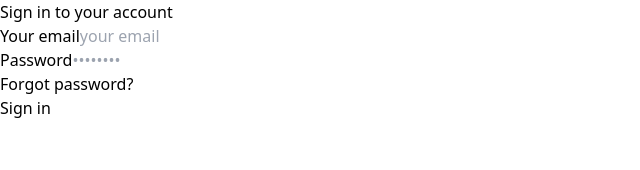
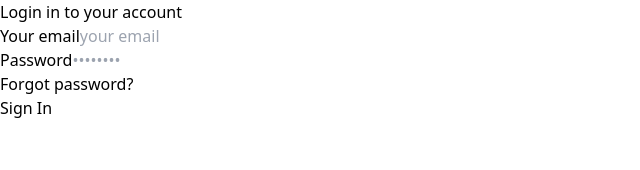
Before and after one commit to geetam-das-binani/automateazyassignment, a React (Vite) app: page / in a window 1280 px wide. Shown: the top 170 px of the page, without its empty margins (0-640 px from the left). Built offline with nearby package versions, Linux system fonts and the light colour scheme.

Commit message:
add login page

```diff
--- /dev/null
+++ b/src/forms/LoginForm.tsx
@@ -0,0 +1,90 @@
+import { zodResolver } from "@hookform/resolvers/zod";
+import { useForm } from "react-hook-form";
+import { loginSchema } from "../schemas/loginSchema";
+import { LoginType } from "../types/types";
+
+type Props = {
+  loading: boolean;
+  onSubmit: (data: LoginType) => void;
+};
+const LoginForm = ({ loading, onSubmit }: Props) => {
+  const {
+    register,
+    handleSubmit,
+    formState: { errors },
+  } = useForm({
+    defaultValues: {
+      email: "",
+      password: "",
+    },
+    resolver: zodResolver(loginSchema),
+  });
+  return (
+    <form className="space-y-4 md:space-y-6" onSubmit={handleSubmit(onSubmit)}>
+      <div>
+        <label
+          htmlFor="email"
+          className="block mb-2 text-sm font-medium text-gray-900 dark:text-white"
+        >
+          Your email
+        </label>
+        <input
+          {...register("email")}
+          type="email"
+          name="email"
+          id="email"
+          className="bg-gray-50 border border-gray-300 text-gray-900 rounded-lg focus:ring-primary-600 focus:border-primary-600 block w-full p-2.5 dark:bg-gray-700 dark:border-gray-600 dark:placeholder-gray-400 dark:text-white dark:focus:ring-blue-500 dark:focus:border-blue-500"
+          placeholder="your email"
+        />
+        {errors.email?.message && (
+          <p className="text-red-500">{errors.email?.message}</p>
+        )}
+      </div>
+      <div>
+        <label
+          htmlFor="password"
+          className="block mb-2 text-sm font-medium text-gray-900 dark:text-white"
+        >
+          Password
+        </label>
+        <input
+          {...register("password")}
+          type="password"
+          name="password"
+          id="password"
+          placeholder="••••••••"
+          className="bg-gray-50 border border-gray-300 text-gray-900 rounded-lg focus:ring-primary-600 focus:border-primary-600 block w-full p-2.5 dark:bg-gray-700 dark:border-gray-600 dark:placeholder-gray-400 dark:text-white dark:focus:ring-blue-500 dark:focus:border-blue-500"
+        />
+        {errors.password?.message && (
+          <p className="text-red-500">{errors.password?.message}</p>
+        )}
+      </div>
+      <div className="flex items-center justify-between">
+        <a href="#" className="text-sm font-medium text-white hover:underline">
+          Forgot password?
+        </a>
+      </div>
+      <button
+        disabled={loading}
+        type="submit"
+        className="w-full text-white bg-blue-500 hover:bg-primary-700 focus:ring-4 focus:outline-none focus:ring-primary-300 font-medium rounded-lg text-sm px-5 py-2.5 text-center dark:bg-primary-600 dark:hover:bg-primary-700 dark:focus:ring-primary-800"
+      >
+        {loading ? (
+          <div className="flex items-center justify-center gap-2">
+            <div
+              className="animate-spin inline-block size-6 border-[3px] border-current border-t-transparent text-black-600 rounded-full"
+              role="status"
+              aria-label="loading"
+            >
+            </div>
+              <span>Please Wait</span>
+          </div>
+        ) : (
+          "Sign In"
+        )}
+      </button>
+    </form>
+  );
+};
+
+export default LoginForm;
--- a/src/loader/Loader.tsx
+++ b/src/loader/Loader.tsx
@@ -2,7 +2,7 @@ const loader = () => {
   return (
     <div className="flex items-center justify-center min-h-screen">
       <div
-        class="animate-spin inline-block size-36 border-[5px] border-current border-t-transparent text-black-600 rounded-full"
+        className="animate-spin inline-block size-36 border-[5px] border-current border-t-transparent text-black-600 rounded-full"
         role="status"
         aria-label="loading"
       >
--- a/src/pages/LoginPage.tsx
+++ b/src/pages/LoginPage.tsx
@@ -1,25 +1,11 @@
-import { zodResolver } from "@hookform/resolvers/zod";
-import { useForm } from "react-hook-form";
-import { loginSchema } from "../schemas/loginSchema";
 import toast from "react-hot-toast";
+
+import LoginForm from "../forms/LoginForm";
 import { useState } from "react";
-type LoginType = {
-  email: string;
-  password: string;
-};
+import { LoginType } from "../types/types";
+
 const LoginPage = () => {
-  const [loading,setLoading]=useState<boolean>(false);
-  const {
-    register,
-    handleSubmit,
-    formState: { errors },
-  } = useForm({
-    defaultValues: {
-      email: "",
-      password: "",
-    },
-    resolver: zodResolver(loginSchema),
-  });
+  const [loading, setLoading] = useState<boolean>(false);
   const onSubmit = async (data: LoginType) => {
     setLoading(true);
     try {
@@ -43,12 +29,10 @@ const LoginPage = () => {
 
       const result = await res.json();
       console.log("Login successful:", result);
-
     } catch (error: any) {
       console.error("Error during login:", error);
       toast.error(error.message ?? "Something went wrong");
-    }
-    finally{
+    } finally {
       setLoading(false);
     }
   };
@@ -58,66 +42,10 @@ const LoginPage = () => {
         <div className="w-full bg-white rounded-lg shadow dark:border md:mt-0 sm:max-w-md xl:p-0 dark:bg-gray-800 dark:border-gray-700">
           <div className="p-6 space-y-4 md:space-y-6 sm:p-8">
             <h1 className="text-xl font-bold leading-tight tracking-tight text-gray-900 md:text-2xl dark:text-white">
-              Sign in to your account
+              Login in to your account
             </h1>
-            <form
-              className="space-y-4 md:space-y-6"
-              onSubmit={handleSubmit(onSubmit)}
-            >
-              <div>
-                <label
-                  htmlFor="email"
-                  className="block mb-2 text-sm font-medium text-gray-900 dark:text-white"
-                >
-                  Your email
-                </label>
-                <input
-                  {...register("email")}
-                  type="email"
-                  name="email"
-                  id="email"
-                  className="bg-gray-50 border border-gray-300 text-gray-900 rounded-lg focus:ring-primary-600 focus:border-primary-600 block w-full p-2.5 dark:bg-gray-700 dark:border-gray-600 dark:placeholder-gray-400 dark:text-white dark:focus:ring-blue-500 dark:focus:border-blue-500"
-                  placeholder="your email"
-                />
-                {errors.email?.message && (
-                  <p className="text-red-500">{errors.email?.message}</p>
-                )}
-              </div>
-              <div>
-                <label
-                  htmlFor="password"
-                  className="block mb-2 text-sm font-medium text-gray-900 dark:text-white"
-                >
-                  Password
-                </label>
-                <input
-                  {...register("password")}
-                  type="password"
-                  name="password"
-                  id="password"
-                  placeholder="••••••••"
-                  className="bg-gray-50 border border-gray-300 text-gray-900 rounded-lg focus:ring-primary-600 focus:border-primary-600 block w-full p-2.5 dark:bg-gray-700 dark:border-gray-600 dark:placeholder-gray-400 dark:text-white dark:focus:ring-blue-500 dark:focus:border-blue-500"
-                />
-                {errors.password?.message && (
-                  <p className="text-red-500">{errors.password?.message}</p>
-                )}
-              </div>
-              <div className="flex items-center justify-between">
-                <a
-                  href="#"
-                  className="text-sm font-medium text-white hover:underline"
-                >
-                  Forgot password?
-                </a>
-              </div>
-              <button
-                disabled={loading}
-                type="submit"
-                className="w-full text-white bg-blue-500 hover:bg-primary-700 focus:ring-4 focus:outline-none focus:ring-primary-300 font-medium rounded-lg text-sm px-5 py-2.5 text-center dark:bg-primary-600 dark:hover:bg-primary-700 dark:focus:ring-primary-800"
-              >
-                Sign in
-              </button>
-            </form>
+
+            <LoginForm loading={loading} onSubmit={onSubmit} />
           </div>
         </div>
       </div>
--- /dev/null
+++ b/src/types/types.ts
@@ -0,0 +1,4 @@
+export type LoginType = {
+    email: string;
+    password: string;
+  };
```
